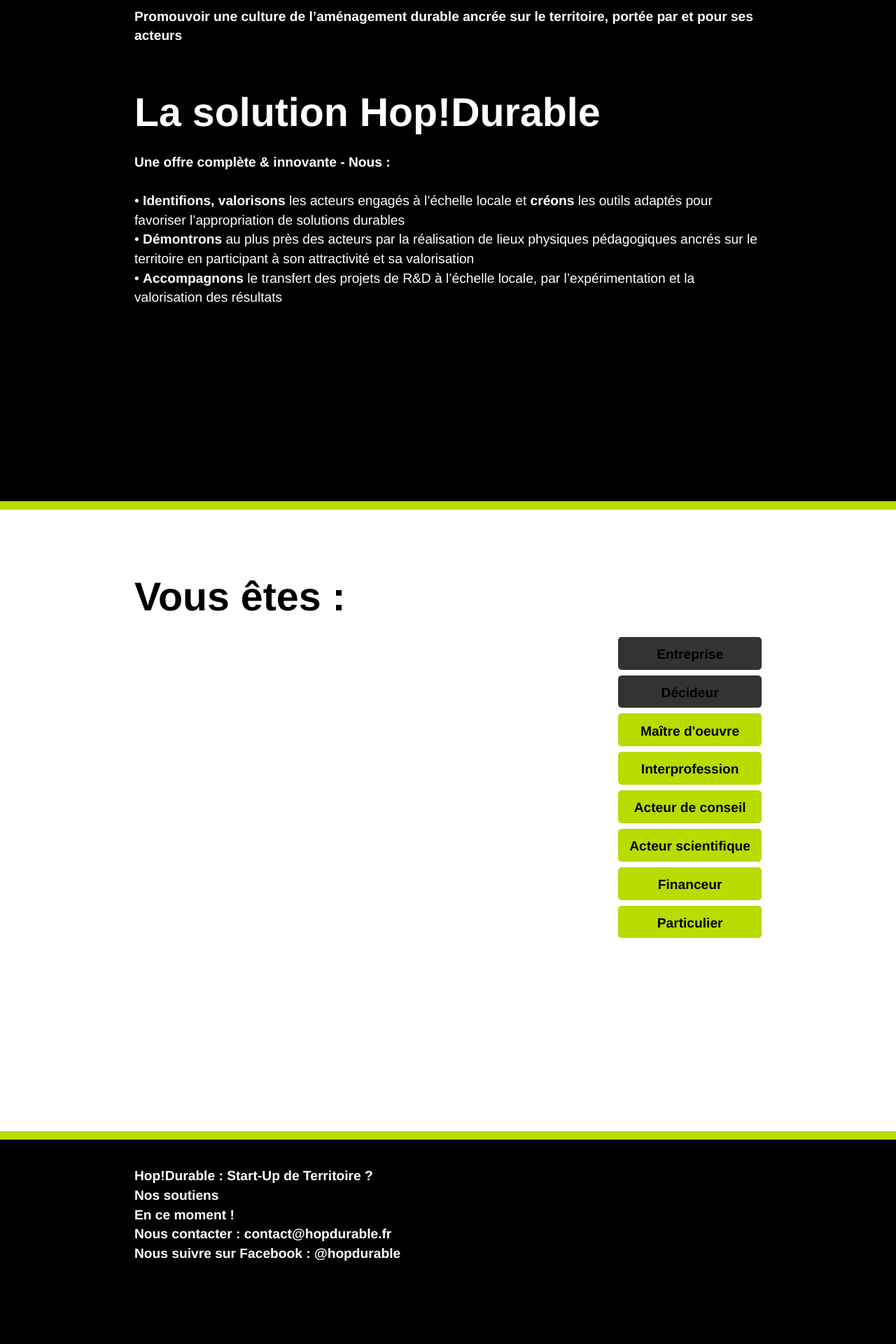
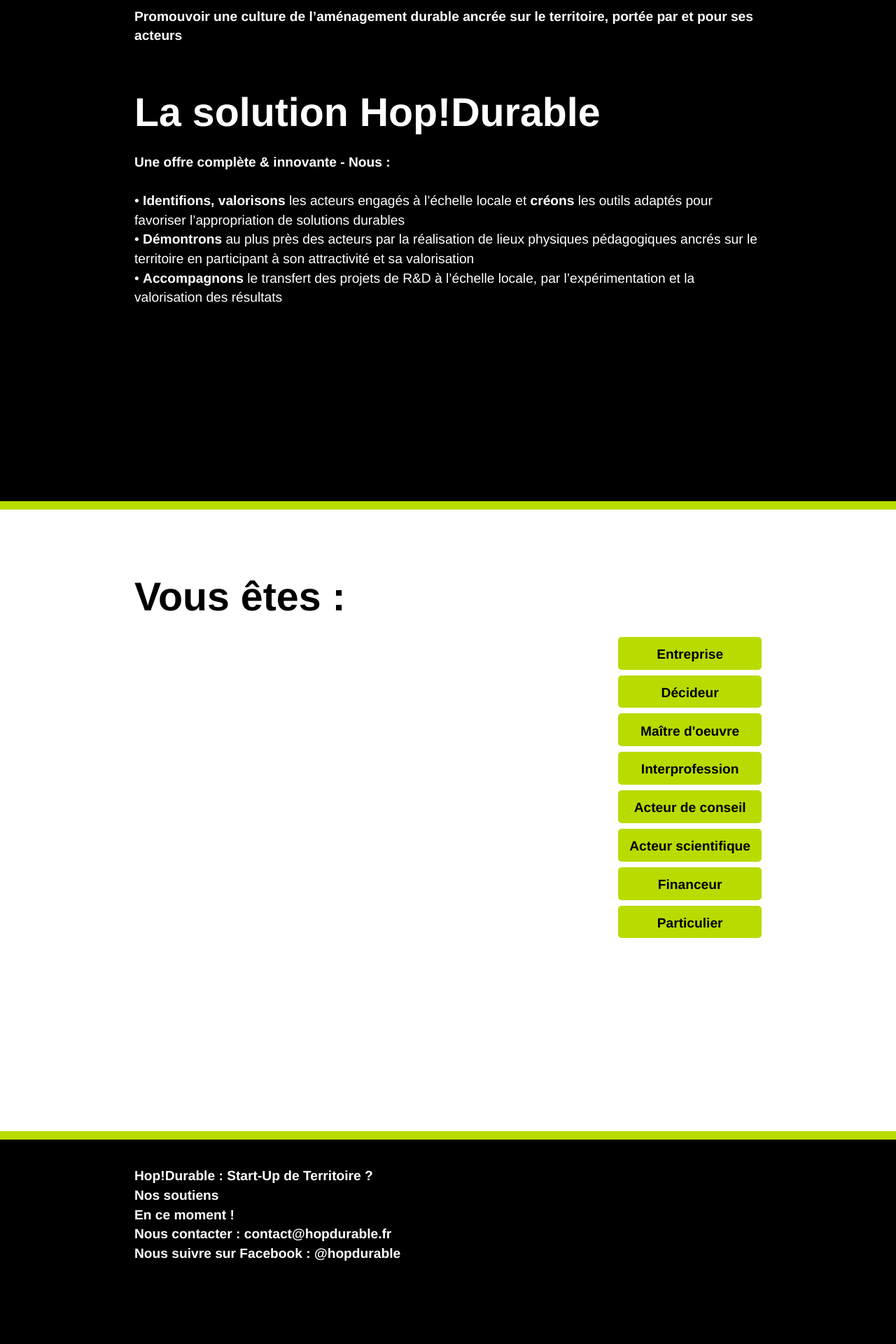
Before and after one commit to pierrenault/hopdurable.github.io, a Jekyll site: the page built from index.md, in a window 1280 px wide. Shown: the part 2884-4804 px from the top of the page at 70% size. Built offline with Jekyll 4.4.1, drawn with Linux system fonts in a browser that asks for light colours; comment, search, counter and statistics services are not loaded.

Commit message:
Update index.md

```diff
--- a/index.md
+++ b/index.md
@@ -70,8 +70,8 @@
 
  <nav class="site-nav">
     <ul>
-      <li><a href="/hop-durable-gouvernance.html" class="button">Entreprise</a></li>
-      <li><a href="/hop-durable-gouvernance.html" class="button">Décideur</a></li>
+      <li><a href="/hop-durable-gouvernance.html" class="button button--action">Entreprise</a></li>
+      <li><a href="/hop-durable-gouvernance.html" class="button button--action">Décideur</a></li>
       <li><a href="/hop-durable-gouvernance.html" class="button button--action">Maître d'oeuvre</a></li>
       <li><a href="/hop-durable-gouvernance.html" class="button button--action">Interprofession</a></li>
       <li><a href="/hop-durable-gouvernance.html" class="button button--action">Acteur de conseil</a></li>
```
